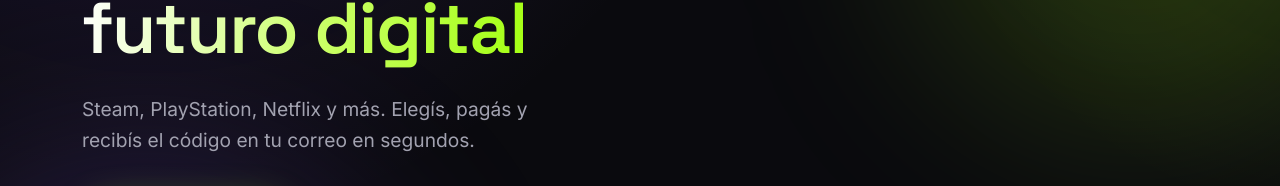
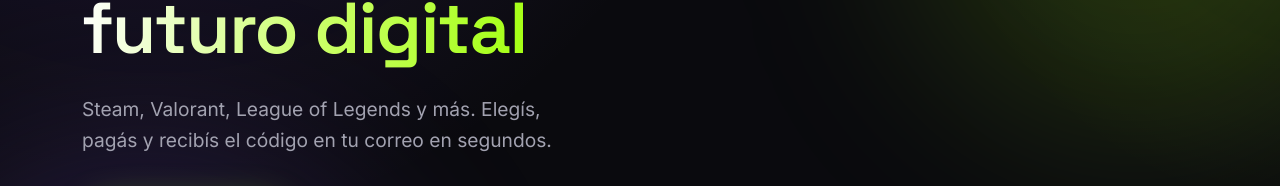
Before and after one commit to Gaby02000/Cardify-Frontend, a React (Vite) app: page / in a window 1280 px wide. Shown: the part 266-452 px from the top of the page. Built offline with nearby package versions, Linux system fonts and the light colour scheme; no server answers.

Commit message:
cambios en home

```diff
--- a/package.json
+++ b/package.json
@@ -18,6 +18,7 @@
     "axios": "^1.10.0",
     "clsx": "^2.1.1",
     "lucide-react": "^0.519.0",
+    "ngrok": "^5.0.0-beta.2",
     "react": "^19.1.0",
     "react-dom": "^19.1.0",
     "react-router-dom": "^7.6.2"
--- a/src/pages/Home.tsx
+++ b/src/pages/Home.tsx
@@ -19,7 +19,7 @@
         <div className="container">
         <div className="hero__inner fade-up">
           <span className="eyebrow">
-            <Sparkles size={14} /> Regalos digitales al instante
+            <Sparkles size={14} /> codigos digitales al instante
           </span>
 
           <h1>
@@ -27,7 +27,7 @@
           </h1>
 
           <p className="hero__lead">
-            Steam, PlayStation, Netflix y más. Elegís, pagás y recibís el código
+            Steam, Valorant, League of Legends y más. Elegís, pagás y recibís el código
             en tu correo en segundos.
           </p>
 
```
Also changed, not shown: 1 other file (tests, documents, lock files or other folders).
